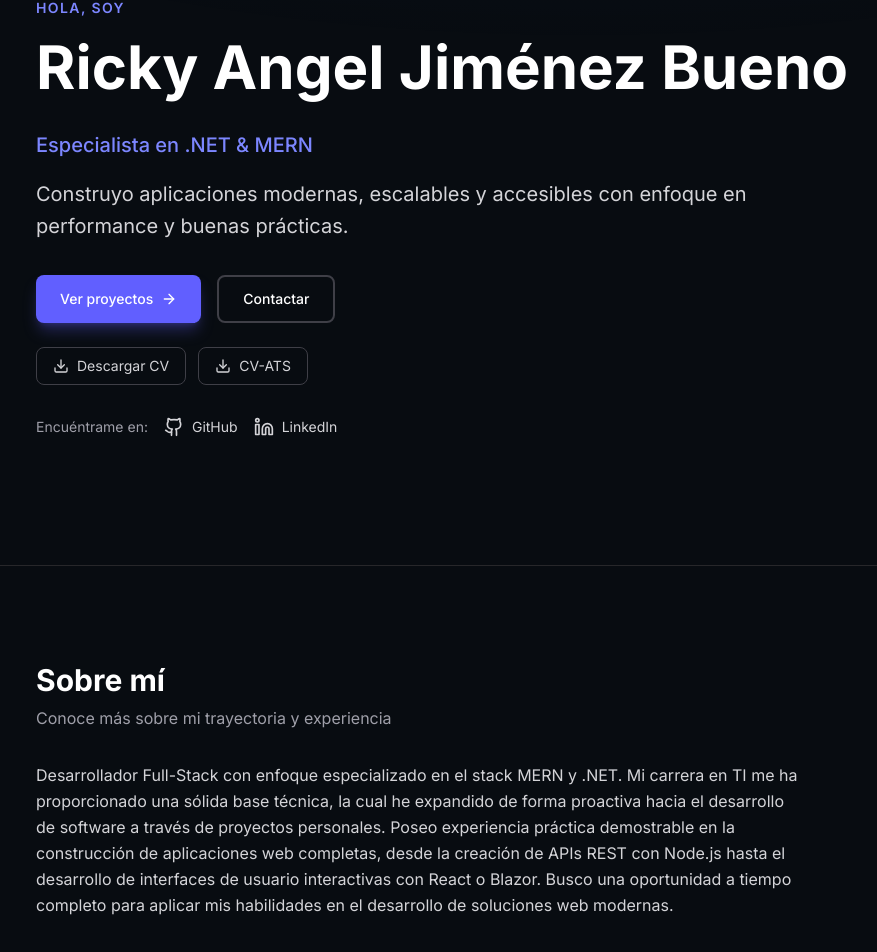
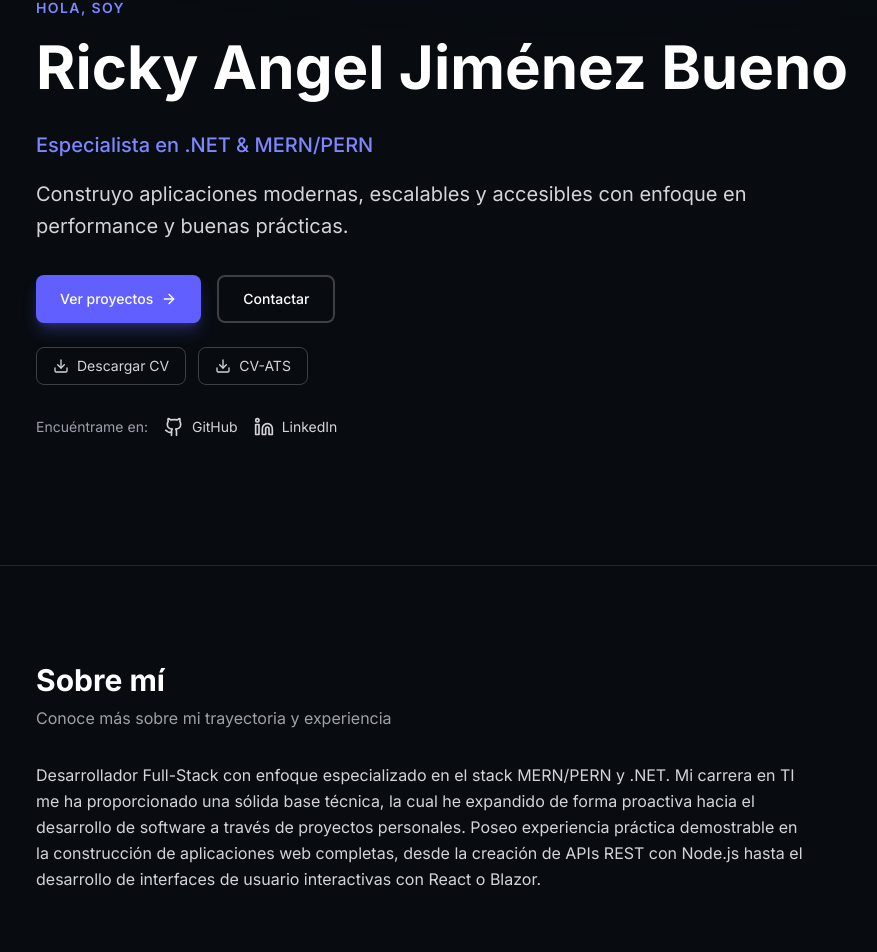
Before and after one commit to xfiberex/portafolio-web-rajb, a React (Vite) app: page / in a window 1280 px wide. Shown: the part 195-1147 px from the top of the page, without its empty margins (60-937 px from the left). Built offline with nearby package versions, Linux system fonts and the light colour scheme.

Commit message:
Actualización

```diff
--- a/src/components/About.tsx
+++ b/src/components/About.tsx
@@ -20,12 +20,11 @@ const About = () => {
 
         <div className="mt-8 space-y-4 text-zinc-300 max-w-3xl leading-relaxed">
           <p>
-            Desarrollador Full-Stack con enfoque especializado en el stack MERN y .NET. Mi carrera en TI
+            Desarrollador Full-Stack con enfoque especializado en el stack MERN/PERN y .NET. Mi carrera en TI
             me ha proporcionado una sólida base técnica, la cual he expandido de forma proactiva hacia el desarrollo de
             software a través de proyectos personales. Poseo experiencia práctica demostrable en la
             construcción de aplicaciones web completas, desde la creación de APIs REST con Node.js hasta el desarrollo de
-            interfaces de usuario interactivas con React o Blazor. Busco una oportunidad a tiempo completo para aplicar mis
-            habilidades en el desarrollo de soluciones web modernas.
+            interfaces de usuario interactivas con React o Blazor.
           </p>
         </div>
       </motion.div>
--- a/src/components/Hero.tsx
+++ b/src/components/Hero.tsx
@@ -30,7 +30,7 @@ const Hero = () => {
             sequence={[
               "Desarrollador Web Full-Stack",
               2000,
-              "Especialista en .NET & MERN",
+              "Especialista en .NET & MERN/PERN",
               2000,
               "Creador de interfaces modernas con agentes IA",
               2000,
--- a/src/data/skills.ts
+++ b/src/data/skills.ts
@@ -19,7 +19,7 @@ export const skills: Skill[] = [
   },
   {
     category: "Principios",
-    items: ["Programación Orientada a Objetos (POO)", "Principios SOLID", "Arquitectura MVC"],
+    items: ["Programación Orientada a Objetos (POO)", "Principios SOLID", "Arquitectura MVC - Modular - Feature Based"],
   },
   {
     category: "IAs & Herramientas de Desarrollo",
```
